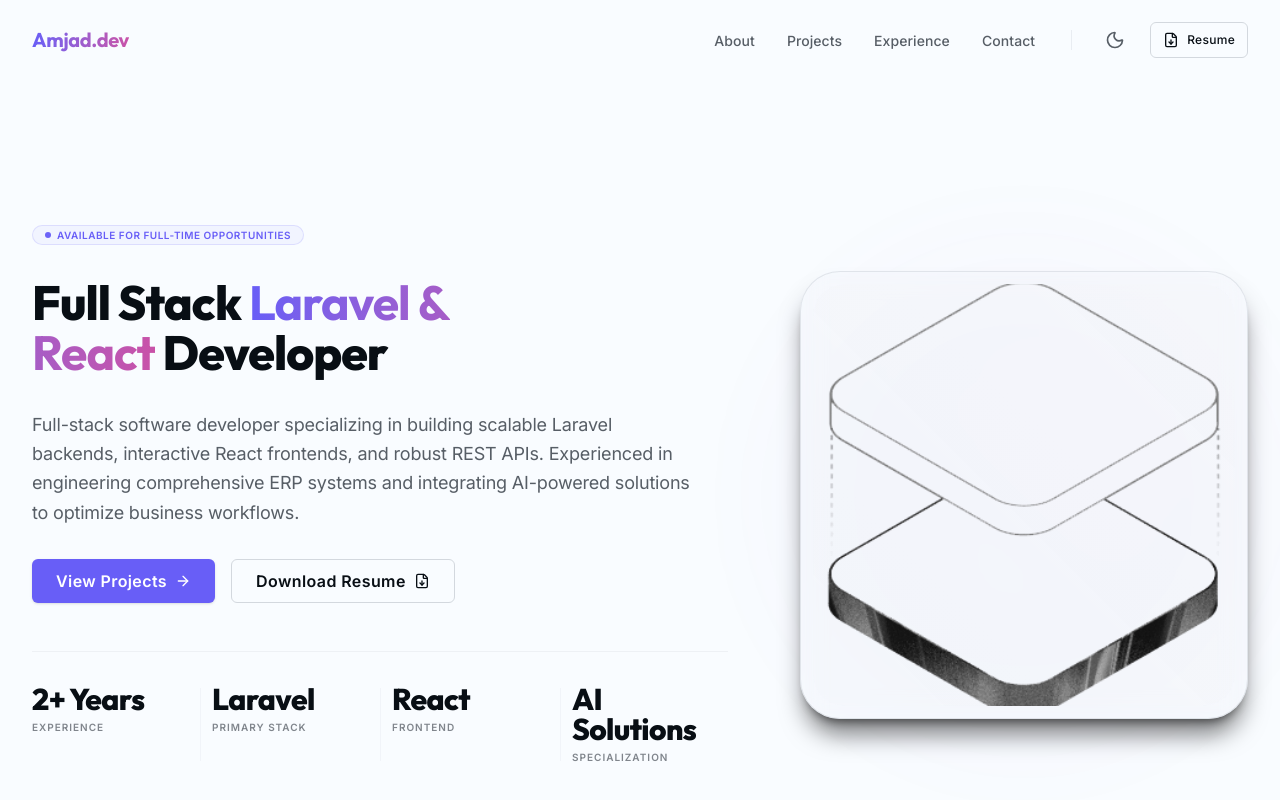
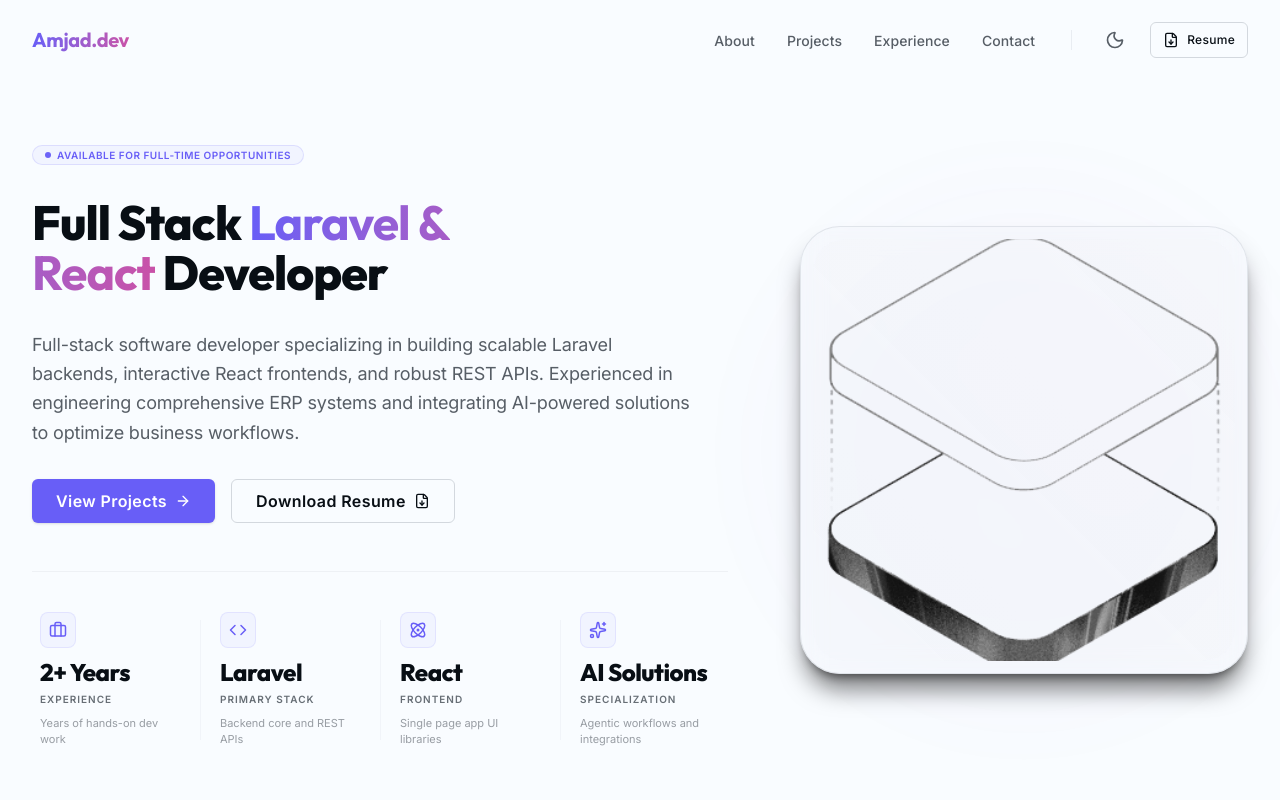
Before and after one commit to Choudhary06dev/portfolio, a React (Vite) app: page / in a window 1280 px wide. Shown: the top 800 px of the page. Built offline with nearby package versions, Linux system fonts and the light colour scheme.

Commit message:
fix(hero): fix hero vertical alignment and dynamic stats icons layout

```diff
--- a/src/data/stats.ts
+++ b/src/data/stats.ts
@@ -10,9 +10,29 @@
   repositoriesCount: 0,
   technologiesMastered: 0,
   items: [
-    { value: '2+ Years', label: 'Experience' },
-    { value: 'Laravel', label: 'Primary Stack' },
-    { value: 'React', label: 'Frontend' },
-    { value: 'AI Solutions', label: 'Specialization' },
+    {
+      icon: 'Briefcase',
+      value: '2+ Years',
+      label: 'Experience',
+      description: 'Years of hands-on dev work',
+    },
+    {
+      icon: 'Code',
+      value: 'Laravel',
+      label: 'Primary Stack',
+      description: 'Backend core and REST APIs',
+    },
+    {
+      icon: 'Atom',
+      value: 'React',
+      label: 'Frontend',
+      description: 'Single page app UI libraries',
+    },
+    {
+      icon: 'Sparkles',
+      value: 'AI Solutions',
+      label: 'Specialization',
+      description: 'Agentic workflows and integrations',
+    },
   ],
 };
--- a/src/sections/HeroSection.tsx
+++ b/src/sections/HeroSection.tsx
@@ -8,7 +8,15 @@
 import { personal } from '@/data/personal';
 import { stats } from '@/data/stats';
 import { Reveal } from '@/components/common/Reveal';
-import { FileDown, ArrowRight } from 'lucide-react';
+import { Briefcase, Code, Atom, Sparkles, FileDown, ArrowRight } from 'lucide-react';
+
+// Maps data-layer string identifiers directly to Lucide icons components
+const iconMap: Record<string, React.ComponentType<{ className?: string; 'aria-hidden'?: string }>> = {
+  Briefcase,
+  Code,
+  Atom,
+  Sparkles,
+};
 
 /**
  * Premium SaaS-style Hero Section component.
@@ -33,30 +41,32 @@
     <Section
       id="hero"
       variant="default"
-      className="relative overflow-hidden pt-20 pb-16 sm:pt-28 sm:pb-24 lg:pt-36 lg:pb-32"
+      className="pt-12 pb-16 md:pt-16 md:pb-24 relative overflow-hidden flex flex-col justify-start"
     >
       {/* Background Decorative Glow, Grid & Micro-texture */}
-      <div className="pointer-events-none absolute inset-0 -z-10 bg-[radial-gradient(circle_at_top_right,var(--color-primary-hover)_0%,transparent_45%)] opacity-[0.08]" />
-      <div className="pointer-events-none absolute inset-0 -z-10 bg-[radial-gradient(circle_at_bottom_left,var(--color-secondary-hover)_0%,transparent_35%)] opacity-[0.05]" />
-      <div className="pointer-events-none absolute inset-0 -z-10 bg-[radial-gradient(ellipse_80%_60%_at_50%_-20%,var(--color-primary)_0%,transparent_70%)] opacity-[0.06]" />
+      <div className="absolute inset-0 -z-10 bg-[radial-gradient(circle_at_top_right,var(--color-primary-hover)_0%,transparent_45%)] opacity-[0.08] pointer-events-none" />
+      <div className="absolute inset-0 -z-10 bg-[radial-gradient(circle_at_bottom_left,var(--color-secondary-hover)_0%,transparent_35%)] opacity-[0.05] pointer-events-none" />
+      <div className="absolute inset-0 -z-10 bg-[radial-gradient(ellipse_80%_60%_at_50%_-20%,var(--color-primary)_0%,transparent_70%)] opacity-[0.06] pointer-events-none" />
 
       {/* Subtle dot grid pattern */}
-      <div className="pointer-events-none absolute inset-0 -z-10 bg-[radial-gradient(var(--color-border-light)_1.5px,transparent_1.5px)] [mask-image:radial-gradient(ellipse_60%_60%_at_50%_50%,#000_80%,transparent_100%)] [background-size:32px_32px] opacity-25" />
+      <div className="absolute inset-0 -z-10 bg-[radial-gradient(var(--color-border-light)_1.5px,transparent_1.5px)] [background-size:32px_32px] [mask-image:radial-gradient(ellipse_60%_60%_at_50%_50%,#000_80%,transparent_100%)] opacity-25 pointer-events-none" />
 
       {/* Micro noise grain texture */}
-      <div className="pointer-events-none absolute inset-0 -z-10 h-full w-full bg-[radial-gradient(#fff_1px,transparent_1px)] [background-size:12px_12px] opacity-[0.015]" />
+      <div className="absolute inset-0 -z-10 h-full w-full opacity-[0.015] bg-[radial-gradient(#fff_1px,transparent_1px)] [background-size:12px_12px] pointer-events-none" />
 
       <Container>
-        <div className="grid grid-cols-1 items-center gap-16 lg:grid-cols-12 lg:gap-8">
+        <div className="grid grid-cols-1 lg:grid-cols-12 gap-16 lg:gap-8 items-center">
+
           {/* Left Column: 55% Content Space */}
-          <div className="flex flex-col items-start gap-8 text-left lg:col-span-7">
+          <div className="lg:col-span-7 flex flex-col items-start text-left gap-8">
+
             {/* Availability status tag */}
             <Reveal direction="up" delay={0.1}>
               <Badge
                 variant="primary"
-                className="bg-primary/5 text-primary border-primary/15 flex items-center gap-1.5 px-3 py-1 text-[10px] leading-none font-semibold tracking-wider uppercase"
+                className="py-1 px-3 text-[10px] font-semibold leading-none flex items-center gap-1.5 uppercase tracking-wider bg-primary/5 text-primary border-primary/15"
               >
-                <span className="bg-primary h-1.5 w-1.5 animate-pulse rounded-full" />
+                <span className="w-1.5 h-1.5 rounded-full bg-primary animate-pulse" />
                 {personal.tagline}
               </Badge>
             </Reveal>
@@ -66,17 +76,21 @@
               <Heading
                 as="h1"
                 size="5xl"
-                className="max-w-[14ch] leading-[1.08] font-extrabold tracking-tight sm:leading-[1.05]"
+                className="tracking-tight leading-[1.08] sm:leading-[1.05] font-extrabold max-w-[14ch]"
               >
                 {headlineParts.map((part, idx) =>
-                  part === 'Laravel & React' ? <GradientText key={idx}>{part}</GradientText> : part
+                  part === 'Laravel & React' ? (
+                    <GradientText key={idx}>{part}</GradientText>
+                  ) : (
+                    part
+                  )
                 )}
               </Heading>
             </Reveal>
 
             {/* Recruiter-focused Description */}
             <Reveal direction="up" delay={0.3}>
-              <p className="text-muted-foreground max-w-[58ch] text-base leading-relaxed sm:text-lg">
+              <p className="text-muted-foreground text-base sm:text-lg max-w-[58ch] leading-relaxed">
                 {personal.bio}
               </p>
             </Reveal>
@@ -88,7 +102,7 @@
                   variant="primary"
                   size="lg"
                   onClick={handleScrollToProjects}
-                  className="font-semibold shadow-sm transition-all duration-300 hover:-translate-y-0.5 hover:shadow-md active:translate-y-0"
+                  className="hover:-translate-y-0.5 active:translate-y-0 hover:shadow-md transition-all duration-300 font-semibold shadow-sm"
                 >
                   View Projects
                   <ArrowRight className="ml-2 h-4 w-4" aria-hidden="true" />
@@ -97,7 +111,7 @@
                   variant="outline"
                   size="lg"
                   onClick={handleDownloadResume}
-                  className="font-semibold transition-all duration-300 hover:-translate-y-0.5 hover:shadow-md active:translate-y-0"
+                  className="hover:-translate-y-0.5 active:translate-y-0 hover:shadow-md transition-all duration-300 font-semibold"
                 >
                   Download Resume
                   <FileDown className="ml-2 h-4 w-4" aria-hidden="true" />
@@ -105,62 +119,84 @@
               </div>
             </Reveal>
 
-            {/* Statistics row with subtle dividers */}
+            {/* Statistics row with dynamic icons and description labels */}
             <Reveal direction="up" delay={0.5} className="w-full">
-              <div className="border-border/30 mt-4 grid w-full grid-cols-2 gap-6 border-t pt-8 sm:grid-cols-4">
-                {stats.items.map((stat, idx) => (
-                  <div key={stat.label} className="relative flex flex-col items-start gap-1">
+              <div className="grid grid-cols-2 sm:grid-cols-4 gap-6 pt-8 border-t border-border/30 w-full mt-4">
+                {stats.items.map((stat, idx) => {
+                  const IconComponent = iconMap[stat.icon] || Code;
+                  return (
+                    <div
+                      key={stat.label}
+                      className="relative flex flex-col items-center sm:items-start text-center sm:text-left gap-2 p-2 hover:bg-surface/30 rounded-xl transition-all duration-300 group/item"
+                    >
                       {/* Vertical Divider Line */}
                       {idx > 0 && (
                         <div
-                        className="bg-border/20 absolute top-1 bottom-1 left-[-12px] hidden w-[1px] sm:block"
+                          className="hidden sm:block absolute left-[-12px] top-4 bottom-4 w-[1px] bg-border/20"
                           aria-hidden="true"
                         />
                       )}
-                    <span className="text-foreground font-heading text-3xl leading-none font-extrabold tracking-tight">
+
+                      {/* Icon */}
+                      <div className="p-2 rounded-lg bg-primary/5 text-primary border border-primary/10 transition-colors group-hover/item:bg-primary/10">
+                        <IconComponent className="h-4.5 w-4.5" aria-hidden="true" />
+                      </div>
+
+                      {/* Value */}
+                      <span className="text-2xl font-extrabold tracking-tight text-foreground font-heading leading-none mt-1">
                         {stat.value}
                       </span>
-                    <span className="text-muted-foreground/75 mt-0.5 text-[10px] font-semibold tracking-widest uppercase">
+
+                      {/* Label */}
+                      <span className="text-[10px] text-muted-foreground/90 uppercase tracking-widest font-semibold">
                         {stat.label}
                       </span>
+
+                      {/* Description */}
+                      <span className="text-[11px] text-muted-foreground/60 leading-normal max-w-[18ch]">
+                        {stat.description}
+                      </span>
                     </div>
-                ))}
+                  );
+                })}
               </div>
             </Reveal>
+
           </div>
 
           {/* Right Column: 45% Visual Space Card */}
-          <div className="flex w-full items-center justify-center lg:col-span-5 lg:justify-end">
-            <Reveal
-              direction="up"
-              delay={0.3}
-              className="relative aspect-square w-full max-w-sm lg:max-w-md"
-            >
+          <div className="lg:col-span-5 flex items-center justify-center lg:justify-end w-full">
+            <Reveal direction="up" delay={0.3} className="relative w-full max-w-sm lg:max-w-md aspect-square">
+
               {/* Radial backglow behind the card */}
-              <div className="from-primary/10 to-accent/10 pointer-events-none absolute -inset-6 rounded-full bg-gradient-to-tr opacity-30 blur-3xl" />
+              <div className="absolute -inset-6 rounded-full bg-gradient-to-tr from-primary/10 to-accent/10 opacity-30 blur-3xl pointer-events-none" />
 
               {/* Decorative radial border rings */}
-              <div className="border-border/20 pointer-events-none absolute top-1/2 left-1/2 h-64 w-64 -translate-x-1/2 -translate-y-1/2 rounded-full border [mask-image:linear-gradient(to_bottom,black,transparent)]" />
+              <div className="absolute top-1/2 left-1/2 -translate-x-1/2 -translate-y-1/2 w-64 h-64 border border-border/20 rounded-full [mask-image:linear-gradient(to_bottom,black,transparent)] pointer-events-none" />
 
               {/* Profile Image Card Shell with Premium Glassmorphism */}
-              <div className="border-border/60 bg-surface/30 shadow-modal hover:border-primary/20 hover:shadow-card group relative flex h-full w-full items-center justify-center overflow-hidden rounded-[2.5rem] border p-3 backdrop-blur-md transition-all duration-500">
+              <div className="relative w-full h-full rounded-[2.5rem] overflow-hidden border border-border/60 bg-surface/30 backdrop-blur-md shadow-modal flex items-center justify-center p-3 transition-all duration-500 hover:border-primary/20 hover:shadow-card group">
+
                 {/* Outer reflection overlay border */}
-                <div className="pointer-events-none absolute inset-0 rounded-[2.5rem] border border-white/5" />
+                <div className="absolute inset-0 rounded-[2.5rem] border border-white/5 pointer-events-none" />
 
                 {/* Inner Image Container */}
-                <div className="bg-muted/10 relative h-full w-full overflow-hidden rounded-[2rem]">
+                <div className="relative w-full h-full rounded-[2rem] overflow-hidden bg-muted/10">
                   <img
                     src={personal.avatar}
                     alt={personal.fullName}
                     loading="lazy"
-                    className="h-full w-full object-cover brightness-[0.98] contrast-[1.08] grayscale transition-all duration-700 ease-out group-hover:scale-[1.01] group-hover:brightness-100 group-hover:grayscale-0"
+                    className="w-full h-full object-cover grayscale contrast-[1.08] brightness-[0.98] transition-all duration-700 ease-out group-hover:grayscale-0 group-hover:scale-[1.01] group-hover:brightness-100"
                   />
                   {/* Glass refraction reflection overlay */}
-                  <div className="pointer-events-none absolute inset-0 bg-gradient-to-tr from-white/0 via-white/5 to-white/10 opacity-20" />
+                  <div className="absolute inset-0 bg-gradient-to-tr from-white/0 via-white/5 to-white/10 opacity-20 pointer-events-none" />
                 </div>
+
               </div>
+
             </Reveal>
           </div>
+
         </div>
       </Container>
     </Section>
--- a/src/types/stats.ts
+++ b/src/types/stats.ts
@@ -1,6 +1,8 @@
 export interface StatItemType {
+  icon: string; // Icon identifier key mapping to Lucide component
   value: string;
   label: string;
+  description: string;
 }
 
 /**
```
Lines whose indentation alone changed are shown as unchanged.
